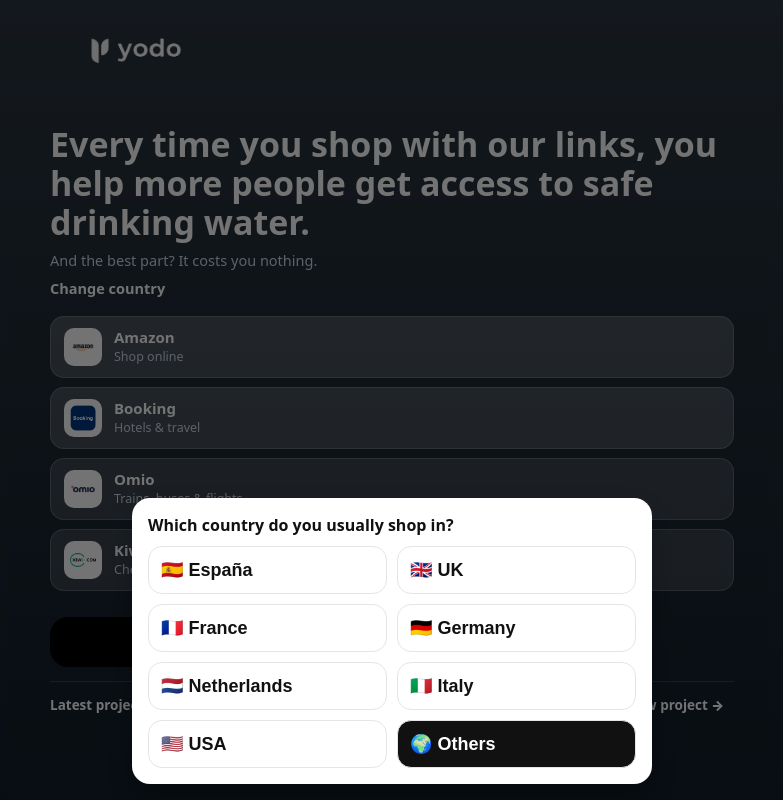
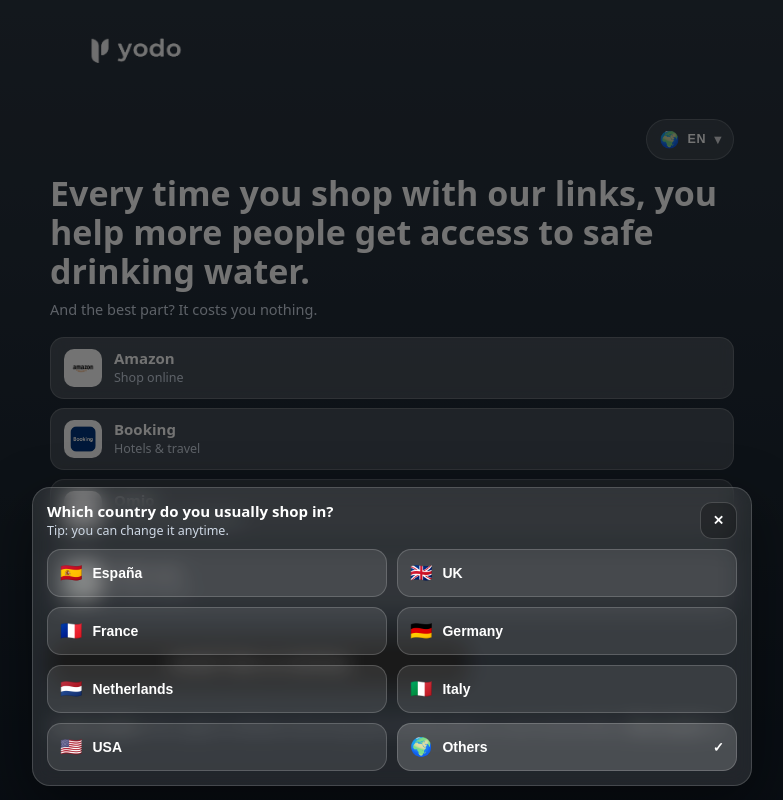
Before and after one commit to alfredoprietosuey-collab/yodo-pwa, a plain HTML site: page index.html in a window 1280 px wide. Shown: the whole page, without its empty margins (248-1031 px from the left). Drawn offline with Linux system fonts and the light colour scheme.

Commit message:
Enhance country selection button and modal
Refactor country selection UI and improve accessibility.

```diff
--- a/index.html
+++ b/index.html
@@ -15,10 +15,7 @@
       font-family: system-ui, -apple-system, Segoe UI, Roboto, Arial;
       color: #ffffff;
       background:
-        linear-gradient(
-          rgba(6,18,31,.85),
-          rgba(6,18,31,.95)
-        ),
+        linear-gradient(rgba(6,18,31,.85), rgba(6,18,31,.95)),
         url("./assets/fondo.jpg") center / cover no-repeat fixed;
       min-height: 100vh;
     }
@@ -65,6 +62,7 @@
       cursor: pointer;
       transition: background .15s ease, transform .15s ease;
       backdrop-filter: blur(6px);
+      -webkit-backdrop-filter: blur(6px);
     }
 
     .store:hover {
@@ -152,14 +150,31 @@
 
     <img src="./assets/logo.png" class="logo" alt="Yodo">
 
+    <!-- CHIP: bandera + país -->
+    <div style="display:flex; justify-content:flex-end; margin-top:-6px; margin-bottom:14px;">
+      <button id="changeCountry" type="button" aria-label="Change country / language"
+        style="
+          display:flex; align-items:center; gap:8px;
+          padding:10px 12px;
+          border-radius: 999px;
+          border: 1px solid rgba(255,255,255,.18);
+          background: rgba(255,255,255,.10);
+          color:#fff;
+          font-weight:900;
+          cursor:pointer;
+          backdrop-filter: blur(8px);
+          -webkit-backdrop-filter: blur(8px);
+        ">
+        <span id="countryFlag" style="font-size:16px;">🌍</span>
+        <span id="countryCode" style="font-size:12.5px; letter-spacing:.06em;">EN</span>
+        <span style="opacity:.8;">▾</span>
+      </button>
+    </div>
+
     <h1 id="t_headline">
       Cada vez que compras con nuestros enlaces, ayudas a que más personas tengan acceso a agua potable.
     </h1>
     <p class="subtitle" id="t_subtitle">¿Y lo mejor? No te cuesta nada.</p>
-
-    <p class="subtitle" style="margin-top:-10px; margin-bottom:18px;">
-      <a href="#" id="changeCountry" style="color:#fff; font-weight:900; text-decoration:none;">Cambiar país</a>
-    </p>
 
     <div class="stores">
 
@@ -227,7 +242,7 @@
 
   <script>
     // ===============================
-    // 1) País + idioma (locale)
+    // País + idioma
     // ===============================
     const COUNTRY_KEY = "preferred_country";
 
@@ -265,19 +280,18 @@
     }
 
     // ===============================
-    // 2) Textos (UI) por idioma
+    // i18n
     // ===============================
     const I18N = {
       es: {
         pick: "¿En qué país compras normalmente?",
-        changeCountry: "Cambiar país",
+        tip: "Tip: puedes cambiarlo cuando quieras.",
         headline: "Cada vez que compras con nuestros enlaces, ayudas a que más personas tengan acceso a agua potable.",
         subtitle: "¿Y lo mejor? No te cuesta nada.",
         cta: "Instalar Yodo en ordenador",
         projectStrong: "Último proyecto.",
         projectText: "Apoyamos iniciativas que llevan agua potable a comunidades rurales.",
         projectLink: "Ver proyecto →",
-        // descripciones
         desc_amazon: "Compra online",
         desc_booking: "Viajes y hoteles",
         desc_eci: "Moda, hogar y más",
@@ -286,7 +300,7 @@
       },
       en: {
         pick: "Which country do you usually shop in?",
-        changeCountry: "Change country",
+        tip: "Tip: you can change it anytime.",
         headline: "Every time you shop with our links, you help more people get access to safe drinking water.",
         subtitle: "And the best part? It costs you nothing.",
         cta: "Install Yodo on desktop",
@@ -301,7 +315,7 @@
       },
       fr: {
         pick: "Dans quel pays achetez-vous le plus souvent ?",
-        changeCountry: "Changer de pays",
+        tip: "Astuce : vous pouvez le modifier à tout moment.",
         headline: "Chaque fois que vous achetez avec nos liens, vous aidez davantage de personnes à avoir accès à l’eau potable.",
         subtitle: "Et le mieux ? Ça ne vous coûte rien.",
         cta: "Installer Yodo sur ordinateur",
@@ -316,7 +330,7 @@
       },
       de: {
         pick: "In welchem Land kaufst du normalerweise ein?",
-        changeCountry: "Land ändern",
+        tip: "Tipp: Du kannst das jederzeit ändern.",
         headline: "Jedes Mal, wenn du über unsere Links einkaufst, hilfst du mehr Menschen Zugang zu sauberem Trinkwasser zu bekommen.",
         subtitle: "Und das Beste? Es kostet dich nichts.",
         cta: "Yodo am Desktop installieren",
@@ -331,7 +345,7 @@
       },
       nl: {
         pick: "In welk land koop je meestal?",
-        changeCountry: "Land wijzigen",
+        tip: "Tip: je kunt dit altijd wijzigen.",
         headline: "Elke keer dat je via onze links koopt, help je meer mensen toegang te krijgen tot veilig drinkwater.",
         subtitle: "En het beste? Het kost je niets.",
         cta: "Yodo op desktop installeren",
@@ -346,7 +360,7 @@
       },
       it: {
         pick: "In quale paese acquisti di solito?",
-        changeCountry: "Cambia paese",
+        tip: "Suggerimento: puoi cambiarlo in qualsiasi momento.",
         headline: "Ogni volta che acquisti con i nostri link, aiuti più persone ad avere accesso all’acqua potabile.",
         subtitle: "E la cosa migliore? Non ti costa nulla.",
         cta: "Installa Yodo su computer",
@@ -367,9 +381,7 @@
     }
 
     // ===============================
-    // 3) Links afiliado por país (config)
-    //    Amazon/Booking/Omio/Kiwi son globales (siempre visibles),
-    //    pero el link cambia según país (cuando lo tengáis).
+    // Links afiliado por país (config)
     // ===============================
     const AFF = {
       ES: {
@@ -385,23 +397,17 @@
       NL: { AMAZON: "TODO_AMAZON_NL", BOOKING: "TODO_BOOKING_NL", OMIO: "TODO_OMIO_NL", KIWI: "TODO_KIWI_NL" },
       IT: { AMAZON: "TODO_AMAZON_IT", BOOKING: "TODO_BOOKING_IT", OMIO: "TODO_OMIO_IT", KIWI: "TODO_KIWI_IT" },
       US: { AMAZON: "TODO_AMAZON_US", BOOKING: "TODO_BOOKING_US", OMIO: "TODO_OMIO_US", KIWI: "TODO_KIWI_US" },
-      OTHER: {
-        AMAZON: "TODO_AMAZON_OTHER",
-        BOOKING: "TODO_BOOKING_OTHER",
-        OMIO: "TODO_OMIO_OTHER",
-        KIWI: "TODO_KIWI_OTHER"
-      }
+      OTHER: { AMAZON: "TODO_AMAZON_OTHER", BOOKING: "TODO_BOOKING_OTHER", OMIO: "TODO_OMIO_OTHER", KIWI: "TODO_KIWI_OTHER" }
     };
 
     // ===============================
-    // 4) Navegación a tienda (onclick)
+    // Navegación
     // ===============================
     function go(k) {
       const country = getCountry() || "OTHER";
       const map = AFF[country] || AFF.OTHER;
       const url = map && map[k];
 
-      // Evita mandar a placeholders
       if (!url || url.startsWith("TODO_")) return;
 
       window.location.href = url;
@@ -414,7 +420,21 @@
     window.goDesktop = goDesktop;
 
     // ===============================
-    // 5) Aplicar país: idioma + visibilidad
+    // Chip bandera + país
+    // ===============================
+    function updateCountryChip() {
+      const code = getCountry() || "OTHER";
+      const c = COUNTRIES.find(x => x.code === code) || { flag: "🌍" };
+
+      const flagEl = document.getElementById("countryFlag");
+      const codeEl = document.getElementById("countryCode");
+
+      if (flagEl) flagEl.textContent = c.flag;
+      if (codeEl) codeEl.textContent = (code === "OTHER") ? "EN" : code;
+    }
+
+    // ===============================
+    // Aplicar UI
     // ===============================
     function applyCountryUI() {
       const country = getCountry() || "OTHER";
@@ -429,23 +449,14 @@
       if (el("t_projectStrong")) el("t_projectStrong").textContent = tr("projectStrong");
       if (el("t_projectText")) el("t_projectText").textContent = tr("projectText");
       if (el("t_projectLink")) el("t_projectLink").textContent = tr("projectLink");
-      if (el("changeCountry")) el("changeCountry").textContent = tr("changeCountry");
 
-      // Descripciones
       if (el("desc_amazon")) el("desc_amazon").textContent = tr("desc_amazon");
       if (el("desc_booking")) el("desc_booking").textContent = tr("desc_booking");
       if (el("desc_eci")) el("desc_eci").textContent = tr("desc_eci");
       if (el("desc_omio")) el("desc_omio").textContent = tr("desc_omio");
       if (el("desc_kiwi")) el("desc_kiwi").textContent = tr("desc_kiwi");
 
-      // Proyecto link (si tienes URLs por idioma, ponlas aquí)
-      if (el("t_projectLink")) {
-        el("t_projectLink").href = (locale === "es")
-          ? "https://withyodo.com/es/agua-para-10-millones/"
-          : "https://withyodo.com";
-      }
-
-      // Visibilidad: globales siempre; ECI solo ES
+      // ECI solo ES
       document.querySelectorAll(".store[data-store]").forEach((card) => {
         const storeId = card.getAttribute("data-store");
         if (storeId === "EL_CORTE_INGLES") {
@@ -454,65 +465,114 @@
           card.style.display = "";
         }
       });
+
+      updateCountryChip();
     }
 
     // ===============================
-    // 6) Modal selector país
+    // Modal (bottom sheet, dark glass)
     // ===============================
     function openCountryPicker() {
       const existing = document.getElementById("countryModal");
       if (existing) existing.remove();
 
+      const current = getCountry() || "OTHER";
+
       const modal = document.createElement("div");
       modal.id = "countryModal";
-      modal.style.cssText =
-        "position:fixed;inset:0;background:rgba(0,0,0,.55);display:flex;align-items:flex-end;justify-content:center;z-index:9999;padding:16px;";
-
-      modal.innerHTML = `
-        <div style="width:100%;max-width:520px;background:#fff;border-radius:18px;padding:16px;box-shadow:0 12px 30px rgba(0,0,0,.25);">
-          <div style="font-weight:900;font-size:16px;margin-bottom:10px;color:#111;">${tr("pick")}</div>
-          <div id="countryGrid" style="display:grid;grid-template-columns:repeat(2,1fr);gap:10px;"></div>
-        </div>
+      modal.style.cssText = `
+        position: fixed; inset: 0;
+        background: rgba(0,0,0,.55);
+        display: flex; align-items: flex-end; justify-content: center;
+        z-index: 9999;
+        padding: 14px;
       `;
 
-      const grid = modal.querySelector("#countryGrid");
-      const current = getCountry() || "OTHER";
+      const sheet = document.createElement("div");
+      sheet.style.cssText = `
+        width: 100%;
+        max-width: 720px;
+        border-radius: 18px;
+        background: rgba(255,255,255,.10);
+        border: 1px solid rgba(255,255,255,.16);
+        backdrop-filter: blur(10px);
+        -webkit-backdrop-filter: blur(10px);
+        box-shadow: 0 20px 60px rgba(0,0,0,.45);
+        padding: 14px;
+      `;
+
+      sheet.innerHTML = `
+        <div style="display:flex; align-items:center; justify-content:space-between; gap:12px; margin-bottom:10px;">
+          <div style="display:flex; flex-direction:column;">
+            <div style="font-weight:900; font-size:15px; line-height:1.2;">${tr("pick")}</div>
+            <div style="font-size:12.5px; color:#cfd9e6; margin-top:2px;">${tr("tip")}</div>
+          </div>
+          <button id="closeCountryModal" type="button"
+            style="border:1px solid rgba(255,255,255,.18); background: rgba(0,0,0,.25); color:#fff;
+                   border-radius: 12px; padding: 10px 12px; font-weight:900; cursor:pointer;">
+            ✕
+          </button>
+        </div>
+
+        <div id="countryGrid" style="display:grid; grid-template-columns:repeat(2,1fr); gap:10px;"></div>
+      `;
+
+      modal.appendChild(sheet);
+      document.body.appendChild(modal);
+
+      const grid = sheet.querySelector("#countryGrid");
 
       COUNTRIES.forEach((c) => {
+        const isSelected = c.code === current;
+
         const btn = document.createElement("button");
         btn.type = "button";
-        btn.style.cssText =
-          `border:1px solid #e5e5e5;border-radius:14px;padding:12px;background:${c.code===current?"#111":"#fff"};color:${c.code===current?"#fff":"#111"};text-align:left;cursor:pointer;`;
-        btn.innerHTML = `<div style="font-size:18px">${c.flag} <span style="font-weight:700">${c.label}</span></div>`;
+        btn.style.cssText = `
+          width: 100%;
+          border-radius: 14px;
+          padding: 12px 12px;
+          border: 1px solid rgba(255,255,255,.18);
+          background: ${isSelected ? "rgba(255,255,255,.18)" : "rgba(255,255,255,.10)"};
+          color: #fff;
+          text-align: left;
+          cursor: pointer;
+          display:flex; align-items:center; justify-content:space-between; gap:10px;
+          transition: transform .12s ease, background .12s ease;
+        `;
+
+        btn.innerHTML = `
+          <div style="display:flex; align-items:center; gap:10px;">
+            <span style="font-size:18px;">${c.flag}</span>
+            <span style="font-weight:900; font-size:14px;">${c.label}</span>
+          </div>
+          <span style="opacity:${isSelected ? "1" : "0"}; font-weight:900;">✓</span>
+        `;
+
         btn.onclick = () => {
           setCountry(c.code);
           applyCountryUI();
           modal.remove();
         };
+
         grid.appendChild(btn);
       });
+
+      sheet.querySelector("#closeCountryModal").onclick = () => modal.remove();
 
       modal.addEventListener("click", (e) => {
         if (e.target === modal) modal.remove();
       });
-
-      document.body.appendChild(modal);
     }
 
     // ===============================
-    // 7) Init
+    // Init
     // ===============================
     document.addEventListener("DOMContentLoaded", () => {
       if (!getCountry()) openCountryPicker();
       applyCountryUI();
 
       const change = document.getElementById("changeCountry");
-      if (change) {
-        change.addEventListener("click", (e) => {
-          e.preventDefault();
-          openCountryPicker();
-        });
-      }
+      if (change) change.addEventListener("click", openCountryPicker);
     });
   </script>
 
```
